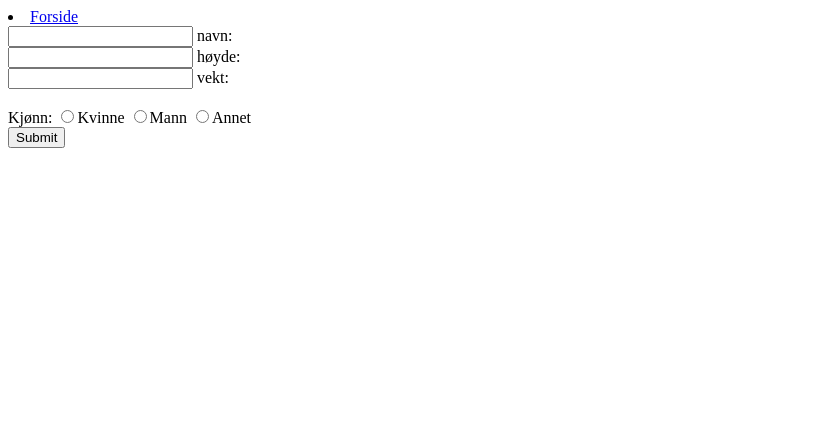
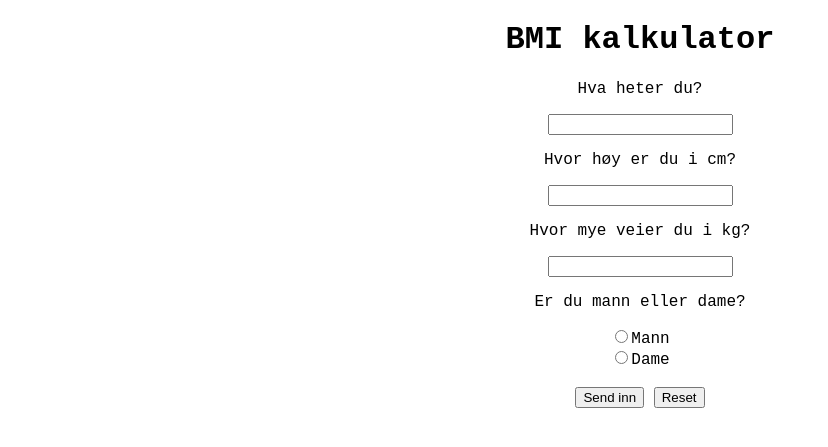
Before and after one commit to clausen0/htdocs, a PHP site: page /oblig2/1/bmikalk.php in a window 1280 px wide. Shown: the top 447 px of the page, without its empty margins (0-828 px from the left). Run offline with PHP 8.4, Linux system fonts and the light colour scheme.

Commit message:
BMi kalk

```diff
--- a/oblig2/1/bmikalk.php
+++ b/oblig2/1/bmikalk.php
@@ -1,49 +1,44 @@
 <!DOCTYPE html>
 <html>
     <head>
-        <title>Document</title>
+        <title>BMI kalkulator</title>
+        <link rel="stylesheet" href="bmistyle.css">
     </head>
     <body>
-        <li><a class="active" href="../index.php">Forside</a></li>
-            <form method="POST">
-                <input type="text" name="navn"> navn: <br>
-                <input type="number" name="height"> høyde: <br>
-                <input type="number" name="weight"> vekt: <br><br>
-                Kjønn:
-                    <input type="radio" name="gender" value="female">Kvinne
-                    <input type="radio" name="gender" value="male">Mann
-                    <input type="radio" name="gender" value="other">Annet<br>
-                <input type="submit">
-            </form>
+        <h1>BMI kalkulator</h1>
+        <form action="index.php" method="post">
+            <p>Hva heter du?</p>
+            <input type="text" name="name"><br>
+            <p>Hvor høy er du i cm?</p>
+            <input type="text" name="height"><br>
 
-         <?php
-            //Ta imot det som bruker sender inn - lagre i php-variabler
-            if (isset($_POST["navn"]) && isset($_POST["height"]) && isset($_POST["weight"]) && isset($_POST["gender"])){
-                $navn = $_POST["navn"];
-                $hoyde = $_POST["height"];
-                $vekt = $_POST["weight"];
+            <p>Hvor mye veier du i kg?</p>
+            <input type="text" name="weight"><br>
+            <p>Er du mann eller dame?</p>
+            <input type="radio" name="gender" value="male">Mann<br>
+            <input type="radio" name="gender" value="female">Dame<br><br>
+            <input type="submit" value="Send inn">
+            <input type="reset" value="Reset">
+        </form>
 
-            $heightInMs = $hoyde/100;
+        <?php
+            if (empty($_POST["name"]) && empty($_POST["height"]) && empty($_POST["weight"]) && empty($_POST["gender"])) return;
+            $navn = $_POST["name"];
+            $hoyde = $_POST["height"];
+            $vekt = $_POST["weight"];
+            $kjonn = $_POST["gender"];
+            $hoydeIMS = $hoyde/100;
+            $bmi = $vekt/($hoydeIMS*$hoydeIMS);
 
-            //Beregne bmi med korrekt formel
-            $bmi =  $vekt/($heightInMs*$heightInMs);
-
-            //Sjekke kjønn
-
-            //Deretter sjekke bmi og skrive riktig melding
             if ($bmi < 17){
-                echo "$navn, du må spise mer mat";
+                echo "$navn, du er tynn";
             }
-            elseif($bmi >= 17 && $bmi <25){
-                echo "$navn, du fungerer";
+            elseif($bmi >= 17 && $bmi<25){
+                echo "$navn, du er fin";
             }
             else{
-                echo "$navn, du burde gå ned litt på fastfooden";
+                echo "$navn, du er overvektig";
             }
-
-
-
-            }
-         ?>
+        ?>
     </body>
 </html>
--- /dev/null
+++ b/oblig2/1/bmistyle.css
@@ -0,0 +1,9 @@
+h1 {
+    text-align: center;
+    font-family: "Courier New", Courier, monospace;
+  }
+
+  form {
+    text-align: center;
+    font-family: "Courier New", Courier, monospace;
+  }
```
